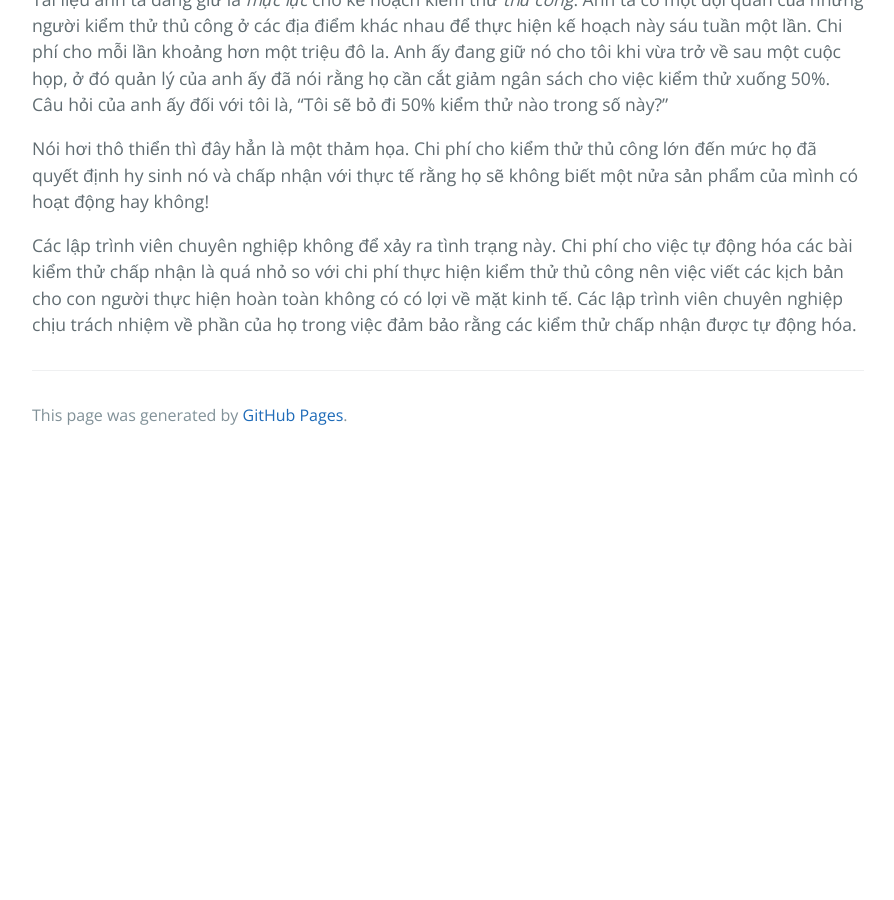
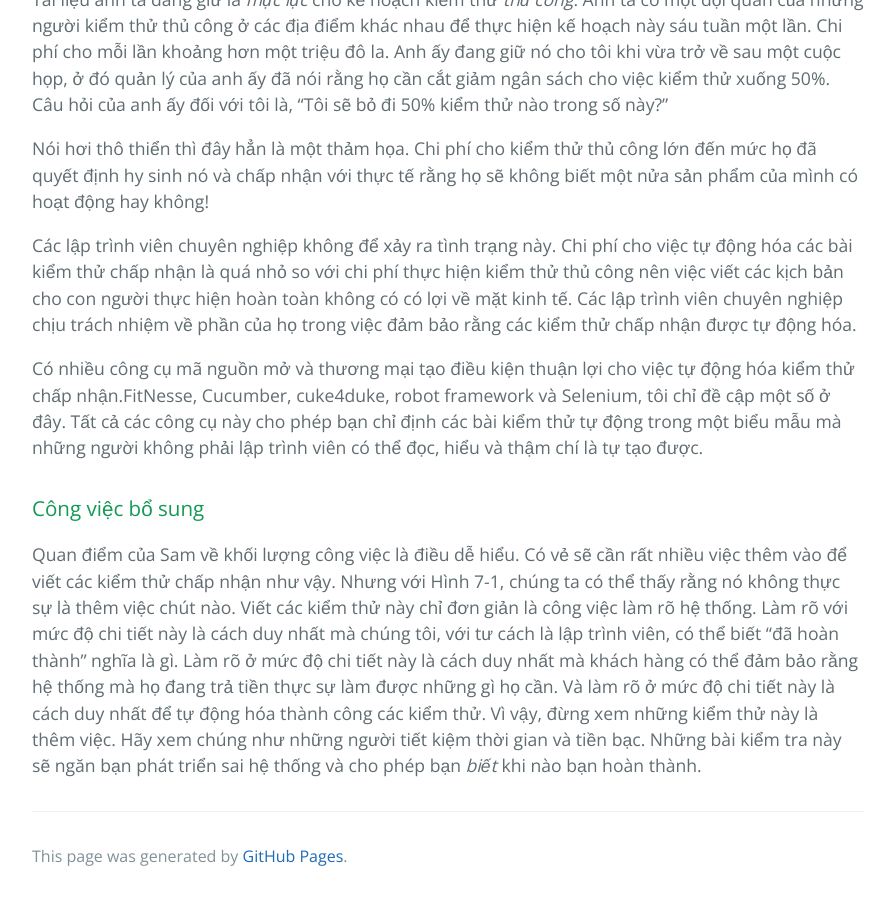
Before and after one commit to HaiBV/haibv.github.io, a Jekyll site: the page built from clean-coder/chapter-7-acceptance-testing.md, in a window 1280 px wide and 900 px high, scrolled down 8757 px. Shown: the whole window, without its empty margins (192-1086 px from the left). Built offline with Jekyll 4.4.1, drawn with Linux system fonts in a browser that asks for light colours; our own code applies the rules of GitHub Pages for plain Markdown files; before the commit the page ends 9216 px from its top, so only the background shows below that.

Commit message:
Book - The Clean Coder - Chapter 7 - Acceptance Testing

```diff
--- a/clean-coder/chapter-7-acceptance-testing.md
+++ b/clean-coder/chapter-7-acceptance-testing.md
@@ -257,3 +257,9 @@ Trong hình 7-1. Bàn tay mà bạn thấy trong ảnh thuộc về quản lý
 Nói hơi thô thiển thì đây hẳn là một thảm họa. Chi phí cho kiểm thử thủ công lớn đến mức họ đã quyết định hy sinh nó và chấp nhận với thực tế rằng họ sẽ không biết một nửa sản phẩm của mình có hoạt động hay không!
 
 Các lập trình viên chuyên nghiệp không để xảy ra tình trạng này. Chi phí cho việc tự động hóa các bài kiểm thử chấp nhận là quá nhỏ so với chi phí thực hiện kiểm thử thủ công nên việc viết các kịch bản cho con người thực hiện hoàn toàn không có có lợi về mặt kinh tế. Các lập trình viên chuyên nghiệp chịu trách nhiệm về phần của họ trong việc đảm bảo rằng các kiểm thử chấp nhận được tự động hóa.
+
+Có nhiều công cụ mã nguồn mở và thương mại tạo điều kiện thuận lợi cho việc tự động hóa kiểm thử chấp nhận.FitNesse, Cucumber, cuke4duke, robot framework và Selenium, tôi chỉ đề cập một số ở đây. Tất cả các công cụ này cho phép bạn chỉ định các bài kiểm thử tự động trong một biểu mẫu mà những người không phải lập trình viên có thể đọc, hiểu và thậm chí là tự tạo được.
+
+### Công việc bổ sung
+
+Quan điểm của Sam về khối lượng công việc là điều dễ hiểu. Có vẻ sẽ cần rất nhiều việc thêm vào để viết các kiểm thử chấp nhận như vậy. Nhưng với Hình 7-1, chúng ta có thể thấy rằng nó không thực sự là thêm việc chút nào. Viết các kiểm thử này chỉ đơn giản là công việc làm rõ hệ thống. Làm rõ với mức độ chi tiết này là cách duy nhất mà chúng tôi, với tư cách là lập trình viên, có thể biết “đã hoàn thành” nghĩa là gì. Làm rõ ở mức độ chi tiết này là cách duy nhất mà khách hàng có thể đảm bảo rằng hệ thống mà họ đang trả tiền thực sự làm được những gì họ cần. Và làm rõ ở mức độ chi tiết này là cách duy nhất để tự động hóa thành công các kiểm thử. Vì vậy, đừng xem những kiểm thử này là thêm việc. Hãy xem chúng như những người tiết kiệm thời gian và tiền bạc. Những bài kiểm tra này sẽ ngăn bạn phát triển sai hệ thống và cho phép bạn _biết_ khi nào bạn hoàn thành.
```
